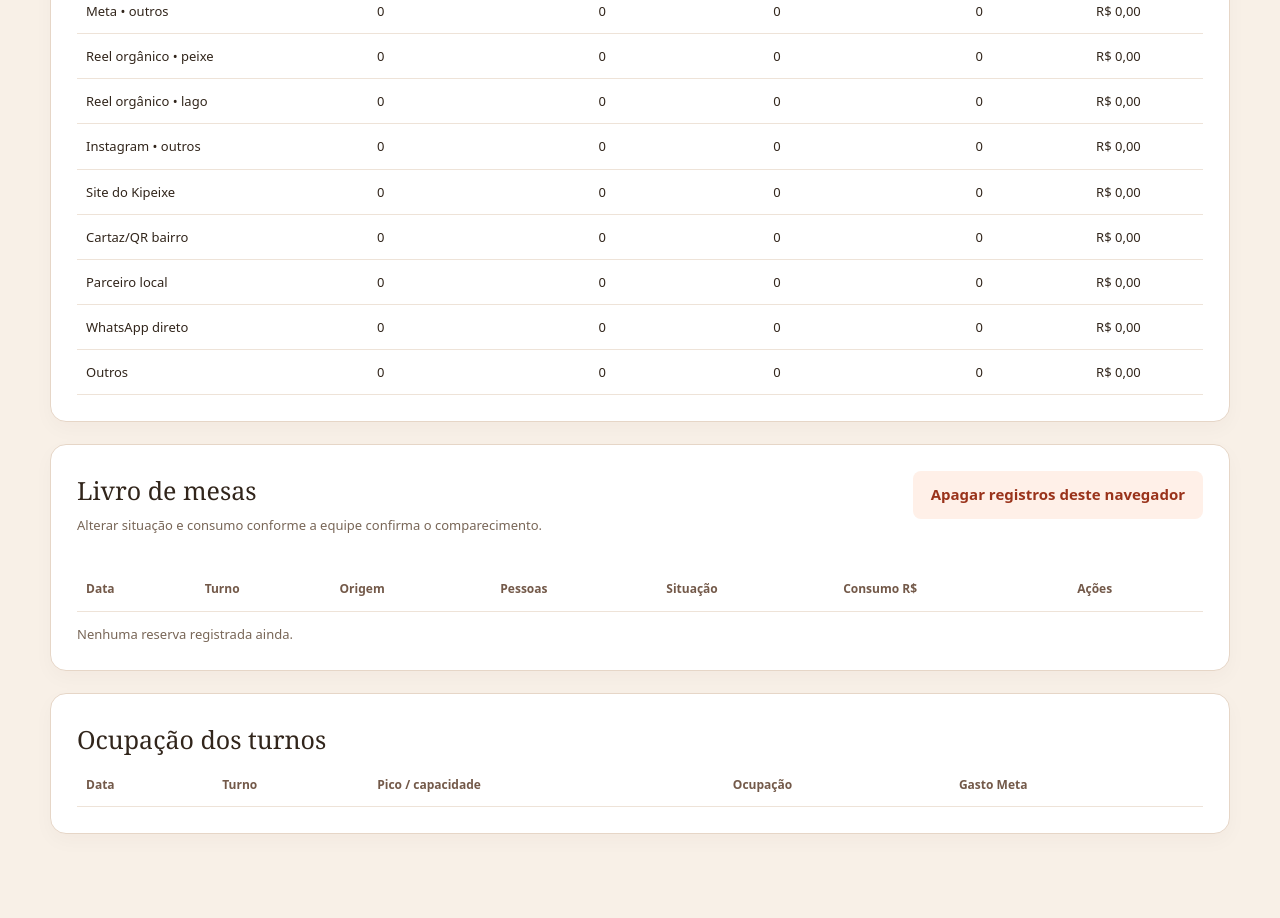
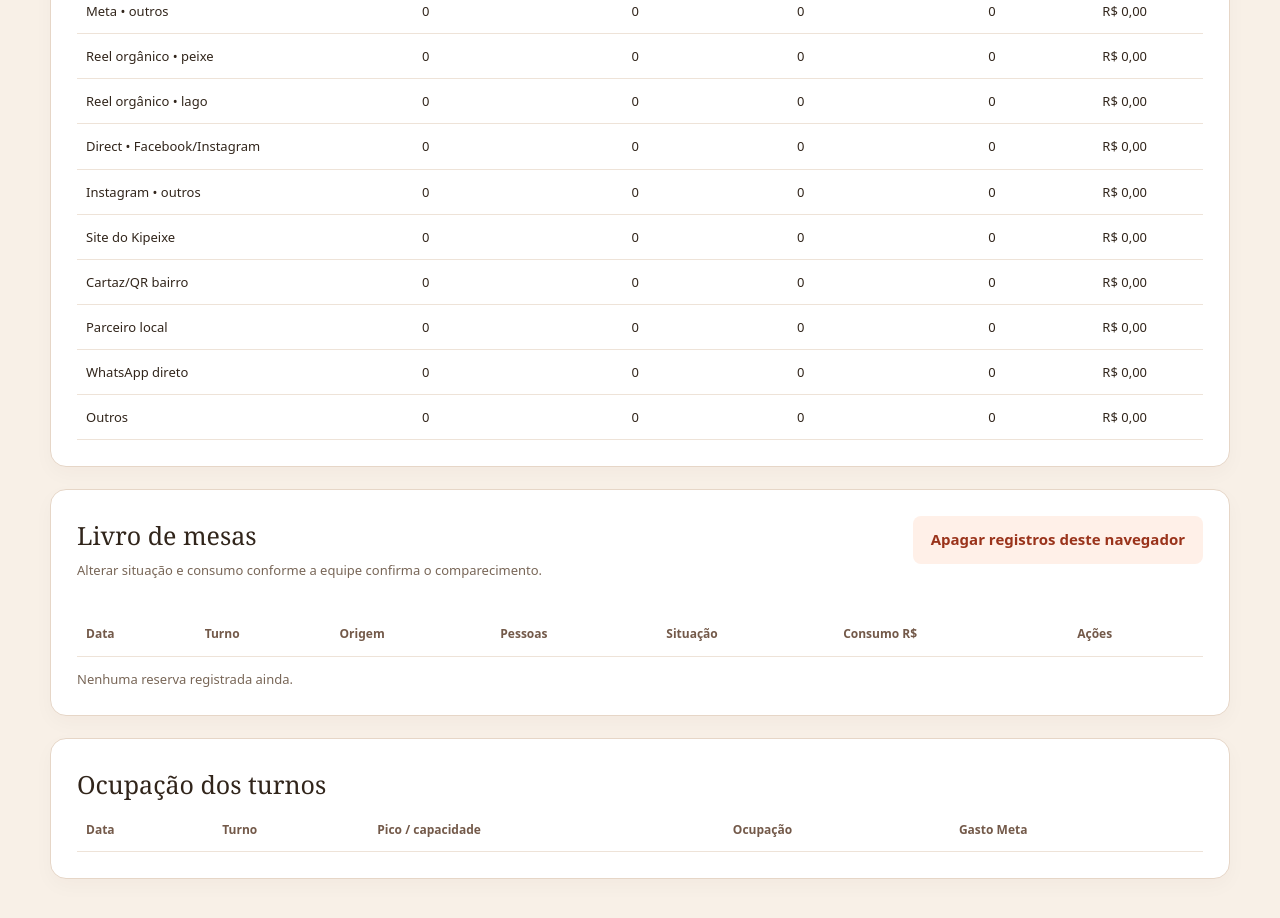
Before and after one commit to Fahremback/kipeixe-site, a plain HTML site: page placar-presencial.html in a window 1280 px wide. Shown: the part 1600-2518 px from the top of the page. Drawn offline with Linux system fonts and the light colour scheme.

Commit message:
feat(marketing): track social direct reservation inquiries

```diff
--- a/placar-data.mjs
+++ b/placar-data.mjs
@@ -1,7 +1,7 @@
 export const DATE_START = '2026-11-13';
 export const DATE_END = '2026-11-22';
 export const SHIFTS = Object.freeze(['almoco', 'jantar']);
-export const SOURCES = Object.freeze(['META_PEIXE', 'META_LAGO', 'META_VIDEO_REAL', 'META_VIDEO_PEIXE', 'META_VIDEO_AMBIENTE', 'META', 'IG_REEL_PEIXE', 'IG_REEL_AMBIENTE', 'INSTAGRAM', 'SITE', 'BAIRRO', 'PARCEIRO', 'WHATSAPP', 'OUTROS']);
+export const SOURCES = Object.freeze(['META_PEIXE', 'META_LAGO', 'META_VIDEO_REAL', 'META_VIDEO_PEIXE', 'META_VIDEO_AMBIENTE', 'META', 'IG_REEL_PEIXE', 'IG_REEL_AMBIENTE', 'SOCIAL_DIRECT', 'INSTAGRAM', 'SITE', 'BAIRRO', 'PARCEIRO', 'WHATSAPP', 'OUTROS']);
 export const STATUSES = Object.freeze(['CONSULTA', 'CONFIRMADA', 'COMPARECEU', 'FALTOU']);
 
 export function validSource(source) {
--- a/placar-presencial.html
+++ b/placar-presencial.html
@@ -7,7 +7,7 @@
   <meta name="theme-color" content="#2b2019">
   <title>Kipeixe | Placar presencial 13–22/11</title>
   <link rel="stylesheet" href="placar.css?v=20261113">
-  <script type="module" src="placar-ui.mjs?v=20261113-organic-reels"></script>
+  <script type="module" src="placar-ui.mjs?v=20261113-social-direct"></script>
 </head>
 <body>
   <header class="top"><div><p class="eyebrow">Gestão local • 13–22 novembro 2026</p><h1>KIPEIXE <span>Placar presencial</span></h1></div><a href="visite.html">Ver página de reservas ↗</a></header>
@@ -29,7 +29,7 @@
         <div class="field-grid">
           <label>Data <input name="date" type="date" min="2026-11-13" max="2026-11-22" required></label>
           <label>Turno <select name="shift"><option value="almoco">Almoço</option><option value="jantar">Jantar</option></select></label>
-          <label>Origem <select name="source"><option value="META_PEIXE">Meta • anúncio peixe</option><option value="META_LAGO">Meta • anúncio lago</option><option value="META_VIDEO_REAL">Meta • vídeo real</option><option value="META_VIDEO_PEIXE">Meta • Reel pago peixe</option><option value="META_VIDEO_AMBIENTE">Meta • Reel pago lago</option><option value="META">Meta • outros</option><option value="IG_REEL_PEIXE">Reel orgânico • peixe</option><option value="IG_REEL_AMBIENTE">Reel orgânico • lago</option><option value="INSTAGRAM">Instagram • outros</option><option value="SITE">Site do Kipeixe</option><option value="BAIRRO">Cartaz/QR bairro</option><option value="PARCEIRO">Parceiro local</option><option value="WHATSAPP">WhatsApp direto</option><option value="OUTROS">Outros</option></select></label>
+          <label>Origem <select name="source"><option value="META_PEIXE">Meta • anúncio peixe</option><option value="META_LAGO">Meta • anúncio lago</option><option value="META_VIDEO_REAL">Meta • vídeo real</option><option value="META_VIDEO_PEIXE">Meta • Reel pago peixe</option><option value="META_VIDEO_AMBIENTE">Meta • Reel pago lago</option><option value="META">Meta • outros</option><option value="IG_REEL_PEIXE">Reel orgânico • peixe</option><option value="IG_REEL_AMBIENTE">Reel orgânico • lago</option><option value="SOCIAL_DIRECT">Direct • Facebook/Instagram</option><option value="INSTAGRAM">Instagram • outros</option><option value="SITE">Site do Kipeixe</option><option value="BAIRRO">Cartaz/QR bairro</option><option value="PARCEIRO">Parceiro local</option><option value="WHATSAPP">WhatsApp direto</option><option value="OUTROS">Outros</option></select></label>
           <label>Se for parceiro: código da indicação <input name="partnerCode" type="text" maxlength="32" placeholder="Ex.: PARCEIRO_RHINO" autocomplete="off"></label>
           <label>Pessoas <input name="partySize" type="number" min="1" max="20" step="1" value="2" required></label>
           <label>Situação <select name="status"><option value="CONSULTA">Consulta recebida</option><option value="CONFIRMADA" selected>Confirmada</option><option value="COMPARECEU">Compareceu</option><option value="FALTOU">Não compareceu</option></select></label>
--- a/placar-ui.mjs
+++ b/placar-ui.mjs
@@ -1,7 +1,7 @@
-import {SOURCES,STATUSES,validateReservation,validateShift,summarize,exportCSV,DATE_START,DATE_END} from './placar-data.mjs?v=20261113-organic-reels';
+import {SOURCES,STATUSES,validateReservation,validateShift,summarize,exportCSV,DATE_START,DATE_END} from './placar-data.mjs?v=20261113-social-direct';
 
 const KEY='kipeixe.placar-presencial.2026-11.v1';
-const sourceNames={META_PEIXE:'Meta • anúncio peixe',META_LAGO:'Meta • anúncio lago',META_VIDEO_REAL:'Meta • vídeo real',META_VIDEO_PEIXE:'Meta • Reel pago peixe',META_VIDEO_AMBIENTE:'Meta • Reel pago lago',META:'Meta • outros',IG_REEL_PEIXE:'Reel orgânico • peixe',IG_REEL_AMBIENTE:'Reel orgânico • lago',INSTAGRAM:'Instagram • outros',SITE:'Site do Kipeixe',BAIRRO:'Cartaz/QR bairro',PARCEIRO:'Parceiro local',WHATSAPP:'WhatsApp direto',OUTROS:'Outros'};
+const sourceNames={META_PEIXE:'Meta • anúncio peixe',META_LAGO:'Meta • anúncio lago',META_VIDEO_REAL:'Meta • vídeo real',META_VIDEO_PEIXE:'Meta • Reel pago peixe',META_VIDEO_AMBIENTE:'Meta • Reel pago lago',META:'Meta • outros',IG_REEL_PEIXE:'Reel orgânico • peixe',IG_REEL_AMBIENTE:'Reel orgânico • lago',SOCIAL_DIRECT:'Direct • Facebook/Instagram',INSTAGRAM:'Instagram • outros',SITE:'Site do Kipeixe',BAIRRO:'Cartaz/QR bairro',PARCEIRO:'Parceiro local',WHATSAPP:'WhatsApp direto',OUTROS:'Outros'};
 const sourceLabel=(source)=>sourceNames[source]??(source.startsWith('PARCEIRO_')?'Parceiro • '+source.slice(9):source);
 const statusNames={CONSULTA:'Consulta',CONFIRMADA:'Confirmada',COMPARECEU:'Compareceu',FALTOU:'Não compareceu'};
 
```
Also changed, not shown: tests/placar-presencial.test.mjs (+11 -0 lines).
